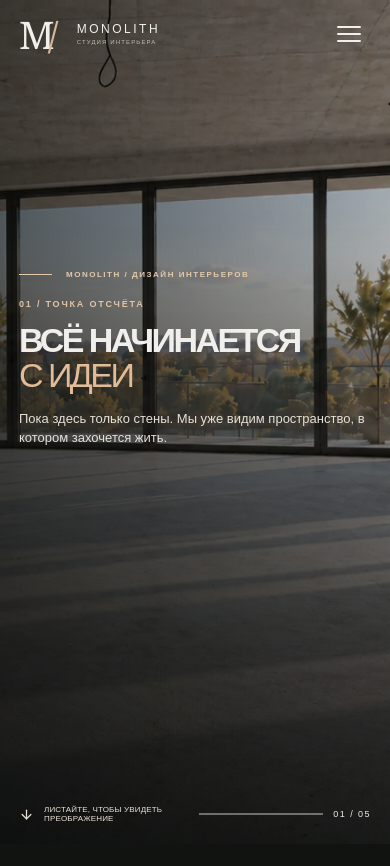
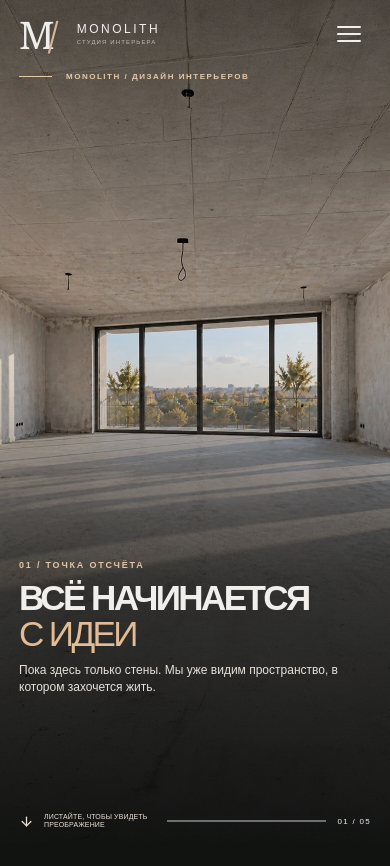
Before and after one commit to onixframe-dev/MONOLITH, a Next.js app: page / in a window 390 px wide. Shown: the top 866 px of the page. Built offline with nearby package versions, Linux system fonts and the light colour scheme.

Commit message:
feat(hero): finalize responsive fullscreen experience

```diff
--- a/src/components/styles/index.css
+++ b/src/components/styles/index.css
@@ -22,3 +22,4 @@
 @import './segments/21-initial-offsets-must-never-survive-after-a-reveal-has-entered-the-viewport.css';
 @import './segments/22-mobile-menu-a-tap-safe-css-animated-burger-instead-of-swapping-svg-icons.css';
 @import './segments/23-iphone-keeps-the-same-renovation-narrative-through-light-stage-based-crossfades.css';
+@import './segments/24-responsive-interior-composition.css';
--- a/src/components/styles/segments/13-monolith-renovation-hero-stable-image-registration-one-scroll-timeline.css
+++ b/src/components/styles/segments/13-monolith-renovation-hero-stable-image-registration-one-scroll-timeline.css
@@ -33,6 +33,7 @@
 .renov-image,
 .renov-image-placeholder {
   object-fit: cover;
+  object-position: center;
   position: absolute;
   inset: 0;
   width: 100%;
@@ -262,7 +263,7 @@
   pointer-events: auto !important;
   transform: none !important;
 }
-@media (max-width: 960px) {
+@media (max-width: 1199px) {
   .renov-left {
     width: 100%;
     max-width: 770px;
@@ -280,7 +281,26 @@
       linear-gradient(0deg, rgba(8, 8, 8, 0.65), transparent 40%);
   }
 }
-@media (max-width: 700px) {
+@media (min-width: 768px) and (max-width: 1199px) {
+  /* At the target tablet ratios cover trims only 6–13% of the side edges,
+     avoiding contain's visible top/bottom bands while retaining the room. */
+  .renov-image {
+    object-fit: cover;
+    object-position: center;
+  }
+  .renov-tint {
+    background:
+      linear-gradient(90deg, rgba(9, 10, 9, 0.8), rgba(9, 10, 9, 0.48) 53%, rgba(9, 10, 9, 0.12)),
+      linear-gradient(
+        0deg,
+        rgba(7, 8, 7, 0.72),
+        transparent 48%,
+        transparent 72%,
+        rgba(8, 9, 8, 0.22)
+      );
+  }
+}
+@media (max-width: 767px) {
   .renov-hero {
     height: 335svh;
     min-height: 1300px;
@@ -290,15 +310,19 @@
     min-height: 580px;
   }
   .renov-scene-stack {
-    inset: 0;
+    inset: 0 0 auto;
+    height: min(56.25vw, 29svh);
   }
+  /* The complete 16:9 room is more useful than a narrow portrait crop: the
+     viewer can read the kitchen, dining area, glazing and living zone together. */
   .renov-image {
-    object-position: 55% center;
+    object-fit: contain;
+    object-position: center;
   }
   .renov-content {
-    padding-top: 100px;
-    padding-bottom: 100px;
-    align-items: flex-end;
+    padding-top: calc(min(56.25vw, 29svh) + 24px);
+    padding-bottom: 70px;
+    align-items: flex-start;
   }
   .renov-left {
     grid-template-rows: auto minmax(250px, auto) auto;
@@ -312,7 +336,7 @@
     margin-bottom: 14px;
   }
   .renov-copy-wrap {
-    min-height: clamp(250px, 34vh, 305px);
+    min-height: clamp(218px, 29svh, 270px);
   }
   .renov-copy h1,
   .renov-copy h2 {
@@ -330,6 +354,9 @@
     gap: 8px;
     max-width: 260px;
     width: 100%;
+    min-height: 0;
+  }
+  .renov-cta[aria-hidden='false'] {
     min-height: 100px;
   }
   .renov-cta .button {
@@ -355,9 +382,11 @@
     font-size: 9px;
   }
   .renov-tint {
+    inset: 0 0 auto;
+    height: min(56.25vw, 29svh);
     background:
-      linear-gradient(90deg, rgba(5, 7, 6, 0.54), rgba(5, 7, 6, 0.1)),
-      linear-gradient(0deg, rgba(5, 7, 6, 0.84), rgba(5, 7, 6, 0.24) 70%, rgba(5, 7, 6, 0.18));
+      linear-gradient(90deg, rgba(5, 7, 6, 0.34), rgba(5, 7, 6, 0.05)),
+      linear-gradient(0deg, #111311 0%, rgba(5, 7, 6, 0.12) 28%, rgba(5, 7, 6, 0.04) 100%);
   }
 }
 @media (max-width: 390px) {
@@ -375,6 +404,44 @@
     max-width: 170px;
   }
 }
+@media (max-width: 767px) and (max-height: 700px) {
+  .renov-content {
+    padding-top: calc(min(56.25vw, 29svh) + 15px);
+    padding-bottom: 56px;
+  }
+  .renov-copy-wrap {
+    min-height: 185px;
+  }
+  .renov-left {
+    grid-template-rows: auto 185px auto;
+  }
+  .renov-copy h1,
+  .renov-copy h2 {
+    font-size: 30px;
+    margin-bottom: 10px;
+  }
+  .renov-copy p {
+    font-size: 12px;
+  }
+  .renov-cta {
+    flex-direction: row;
+    max-width: none;
+    min-height: 0;
+  }
+  .renov-cta[aria-hidden='false'] {
+    min-height: 44px;
+    transform: translateY(-62px) !important;
+  }
+  .renov-cta .button {
+    flex: 1 1 0;
+    min-height: 40px;
+    padding: 0 11px;
+    font-size: 10px;
+  }
+  .renov-footer {
+    bottom: 14px;
+  }
+}
 @media (prefers-reduced-motion: reduce) {
   .renov-scene-stack,
   .renov-frame,
@@ -383,3 +450,54 @@
     will-change: auto !important;
   }
 }
+
+/* Tablet uses the complete registered room in a wide panel. Portrait crops
+   enlarged the windows and omitted the kitchen/living composition. */
+@media (min-width: 768px) and (max-width: 1199px) {
+  .renov-scene-stack {
+    inset: 0 0 auto;
+    height: clamp(262px, 42svh, 360px);
+  }
+  .renov-image {
+    object-fit: cover;
+    object-position: center;
+  }
+  .renov-tint {
+    inset: 0 0 auto;
+    height: clamp(262px, 42svh, 360px);
+    background: linear-gradient(
+      0deg,
+      #111311 0%,
+      rgba(17, 19, 17, 0.12) 25%,
+      rgba(17, 19, 17, 0) 58%
+    );
+  }
+  .renov-content {
+    align-items: flex-start;
+    padding-top: calc(clamp(262px, 42svh, 360px) + 18px);
+    padding-bottom: 52px;
+  }
+  .renov-left {
+    grid-template-rows: auto minmax(220px, auto) auto;
+    max-width: 700px;
+    align-content: start;
+  }
+  .renov-brand {
+    margin-bottom: 14px;
+  }
+  .renov-copy-wrap {
+    min-height: clamp(220px, 31svh, 290px);
+  }
+  .renov-copy h1,
+  .renov-copy h2 {
+    font-size: clamp(40px, 5.8vw, 62px);
+    margin-bottom: 14px;
+  }
+  .renov-copy p {
+    font-size: 13px;
+    line-height: 1.52;
+  }
+  .renov-footer {
+    bottom: 18px;
+  }
+}
--- a/src/components/styles/segments/24-responsive-interior-composition.css
+++ b/src/components/styles/segments/24-responsive-interior-composition.css
@@ -1,57 +1,104 @@
 /* Final responsive composition rules: placed after the narrative sizing layer. */
 @media (min-width: 768px) and (max-width: 1199px) {
   .renov-scene-stack {
-    inset: 0 0 auto;
-    height: clamp(300px, 47svh, 600px);
+    inset: 0;
+    height: 100%;
   }
   .renov-image {
     object-fit: cover;
-    object-position: center;
+    object-position: center 43%;
   }
   .renov-tint {
-    inset: 0 0 auto;
-    height: clamp(300px, 47svh, 600px);
-    background: linear-gradient(
-      0deg,
-      #111311 0%,
-      rgba(17, 19, 17, 0.12) 25%,
-      rgba(17, 19, 17, 0) 58%
-    );
+    inset: 0;
+    height: 100%;
+    background:
+      linear-gradient(180deg, rgba(8, 10, 9, 0.27) 0%, rgba(8, 10, 9, 0.02) 25%, transparent 49%),
+      linear-gradient(
+        0deg,
+        rgba(8, 10, 9, 0.9) 0%,
+        rgba(8, 10, 9, 0.61) 31%,
+        rgba(8, 10, 9, 0.13) 57%,
+        transparent 75%
+      );
   }
   .renov-content {
-    align-items: flex-start;
-    padding-top: calc(clamp(300px, 47svh, 600px) + 18px);
-    padding-bottom: 52px;
+    height: 100%;
+    align-items: stretch;
+    padding-top: calc(env(safe-area-inset-top) + 88px);
+    padding-bottom: calc(env(safe-area-inset-bottom) + 52px);
   }
   .renov-left {
-    grid-template-rows: auto minmax(245px, auto) auto;
+    position: relative;
+    display: block;
+    width: 100%;
     max-width: 700px;
-    align-content: start;
+    height: 100%;
   }
   .renov-brand {
-    margin-bottom: 14px;
+    position: absolute;
+    top: 0;
+    left: 0;
+    margin: 0;
   }
   .renov-copy-wrap {
-    min-height: clamp(245px, 31svh, 270px);
+    position: absolute;
+    right: 0;
+    bottom: 0;
+    left: 0;
+    min-height: clamp(205px, 29svh, 280px);
+  }
+  .renov-left:has(.renov-cta[aria-hidden='false']) .renov-copy-wrap {
+    bottom: clamp(68px, 9svh, 92px);
   }
   .renov-copy h1,
   .renov-copy h2 {
-    font-size: clamp(38px, 5vw, 52px);
-    margin-bottom: 14px;
+    font-size: clamp(39px, 5.2vw, 58px);
+    line-height: 1.02;
+    margin-bottom: 12px;
   }
   .renov-copy p {
+    max-width: 540px;
     font-size: 13px;
     line-height: 1.52;
   }
+  .renov-cta {
+    position: absolute;
+    right: 0;
+    bottom: 0;
+    left: 0;
+    flex-wrap: nowrap;
+    width: 100%;
+    max-width: 470px;
+    min-height: 54px;
+  }
+  .renov-cta[aria-hidden='false'] {
+    transform: none !important;
+  }
   .renov-footer {
-    bottom: 18px;
+    right: 0;
+    bottom: calc(env(safe-area-inset-bottom) + 18px);
+    left: 0;
   }
 }
 
 /* Keep the final CTA clear of the persistent progress row on short landscape tablets. */
 @media (min-width: 768px) and (max-width: 1199px) and (max-height: 700px) {
-  .renov-cta[aria-hidden='false'] {
-    transform: translateY(-72px) !important;
+  .renov-content {
+    padding-top: calc(env(safe-area-inset-top) + 78px);
+    padding-bottom: calc(env(safe-area-inset-bottom) + 48px);
+  }
+  .renov-copy-wrap {
+    min-height: 178px;
+  }
+  .renov-left:has(.renov-cta[aria-hidden='false']) .renov-copy-wrap {
+    bottom: 64px;
+  }
+  .renov-copy h1,
+  .renov-copy h2 {
+    font-size: clamp(36px, 4.8vw, 46px);
+  }
+  .renov-cta .button {
+    min-height: 44px;
   }
 }
 
@@ -245,3 +292,167 @@
     margin-top: 4px;
   }
 }
+
+/* Phones use the registered 3:4 scene as the complete Hero canvas. The copy
+   sits in a local lower gradient instead of continuing in a separate dark panel. */
+@media (max-width: 767px) {
+  .renov-hero {
+    height: 335svh;
+    min-height: 0;
+  }
+  .renov-sticky {
+    height: 100svh;
+    min-height: 0;
+  }
+  .renov-scene-stack,
+  .renov-tint {
+    inset: 0;
+    height: 100%;
+  }
+  .renov-image {
+    /* One consistent crop for all five registered stages prevents camera drift. */
+    object-fit: cover;
+    object-position: center 43%;
+  }
+  .renov-tint {
+    background:
+      linear-gradient(180deg, rgba(8, 10, 9, 0.28) 0%, rgba(8, 10, 9, 0.02) 26%, transparent 48%),
+      linear-gradient(
+        0deg,
+        rgba(8, 10, 9, 0.92) 0%,
+        rgba(8, 10, 9, 0.66) 31%,
+        rgba(8, 10, 9, 0.16) 54%,
+        transparent 72%
+      );
+  }
+  .renov-content {
+    height: 100%;
+    align-items: stretch;
+    padding-top: calc(env(safe-area-inset-top) + 72px);
+    padding-bottom: calc(env(safe-area-inset-bottom) + 56px);
+  }
+  .renov-left {
+    position: relative;
+    display: block;
+    width: 100%;
+    max-width: 430px;
+    height: 100%;
+  }
+  .renov-brand {
+    position: absolute;
+    top: 0;
+    left: 0;
+    margin: 0;
+  }
+  .renov-copy-wrap {
+    position: absolute;
+    right: 0;
+    bottom: 0;
+    left: 0;
+    min-height: clamp(178px, 27svh, 238px);
+  }
+  .renov-left:has(.renov-cta[aria-hidden='false']) .renov-copy-wrap {
+    bottom: clamp(104px, 15svh, 132px);
+  }
+  .renov-copy h1,
+  .renov-copy h2 {
+    font-size: clamp(32px, 9vw, 42px);
+    line-height: 1.02;
+    margin-bottom: 10px;
+  }
+  .renov-copy p {
+    max-width: 360px;
+    font-size: 12px;
+    line-height: 1.45;
+  }
+  .renov-overline {
+    margin-bottom: 10px;
+  }
+  .renov-cta {
+    position: absolute;
+    right: 0;
+    bottom: 0;
+    left: 0;
+    flex-direction: column;
+    align-items: stretch;
+    gap: 7px;
+    width: 100%;
+    max-width: 330px;
+    min-height: 0;
+  }
+  .renov-cta[aria-hidden='false'] {
+    min-height: 91px;
+    transform: none !important;
+  }
+  .renov-cta .button {
+    min-height: 42px;
+  }
+  .renov-footer {
+    right: 0;
+    bottom: calc(env(safe-area-inset-bottom) + 14px);
+    left: 0;
+  }
+  .renov-hint {
+    max-width: 136px;
+  }
+}
+
+@media (max-width: 767px) and (max-height: 700px) {
+  .renov-content {
+    padding-top: calc(env(safe-area-inset-top) + 61px);
+    padding-bottom: calc(env(safe-area-inset-bottom) + 48px);
+  }
+  .renov-copy-wrap {
+    min-height: 152px;
+  }
+  .renov-left:has(.renov-cta[aria-hidden='false']) .renov-copy-wrap {
+    bottom: 94px;
+  }
+  .renov-copy h1,
+  .renov-copy h2 {
+    font-size: 29px;
+  }
+  .renov-copy p {
+    font-size: 11px;
+  }
+  .renov-cta {
+    flex-direction: row;
+    max-width: none;
+  }
+  .renov-cta[aria-hidden='false'] {
+    min-height: 40px;
+  }
+  .renov-cta .button {
+    flex: 1 1 0;
+    min-height: 40px;
+    padding-inline: 11px;
+    font-size: 10px;
+  }
+}
+
+@media (max-width: 767px) and (max-height: 400px) {
+  .renov-brand {
+    display: none;
+  }
+  .renov-copy-wrap {
+    min-height: 110px;
+  }
+  .renov-left:has(.renov-cta[aria-hidden='false']) .renov-copy-wrap {
+    bottom: 88px;
+  }
+  .renov-overline {
+    margin-bottom: 4px;
+    font-size: 7px;
+  }
+  .renov-copy h1,
+  .renov-copy h2 {
+    margin-bottom: 4px;
+    font-size: 18px;
+    line-height: 0.98;
+  }
+  .renov-copy p {
+    max-width: 330px;
+    font-size: 9px;
+    line-height: 1.25;
+  }
+}
--- a/src/features/renovation-hero/HeroRenovation.tsx
+++ b/src/features/renovation-hero/HeroRenovation.tsx
@@ -2,9 +2,8 @@
 
 import { ArrowUpRight, ArrowDown } from 'lucide-react';
 import { useCallback, useEffect, useRef, useState } from 'react';
-import { OptimizedImage } from '@/components/shared/OptimizedImage';
 import { ButtonLink } from '@/components/ui/Button';
-import { renovationBlur } from '@/features/renovation-hero/data/blur';
+import { RenovationFrame } from '@/features/renovation-hero/RenovationFrame';
 import { renovationScenes, renovationTransitions } from '@/features/renovation-hero/data/scenes';
 
 const clamp = (value: number) => Math.max(0, Math.min(1, value));
@@ -152,7 +151,7 @@ export function HeroRenovation() {
               node.style.visibility = alpha < 0.01 ? 'hidden' : 'visible';
             });
 
-            if (sceneRef.current && window.innerWidth > 700) {
+            if (sceneRef.current && window.innerWidth >= 768) {
               // Camera motion applies to the full registered image stack, so the room cannot drift.
               sceneRef.current.style.transform = `scale(${1.025 + p * 0.027}) translate3d(0,${p * -0.35}%,0)`;
             }
@@ -228,18 +227,7 @@ export function HeroRenovation() {
               style={{ zIndex: index, opacity: index === 0 ? 1 : 0 }}
             >
               {preloaded.includes(index) ? (
-                <OptimizedImage
-                  src={scene.src}
-                  alt=""
-                  fill
-                  sizes="100vw"
-                  className="renov-image"
-                  priority={index === 0}
-                  loading="eager"
-                  fetchPriority={index === 0 ? 'high' : 'low'}
-                  blurDataUrl={renovationBlur[scene.src]}
-                  onLoad={() => ready(index)}
-                />
+                <RenovationFrame scene={scene} index={index} onReady={ready} />
               ) : (
                 <div className="renov-image-placeholder" />
               )}
```
Also changed, not shown: src/components/shared/OptimizedImage/OptimizedImage.tsx (+37 -2 lines).
